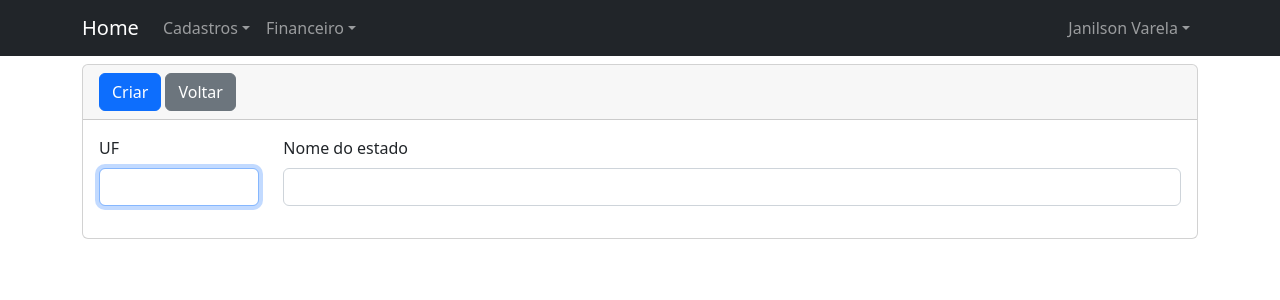
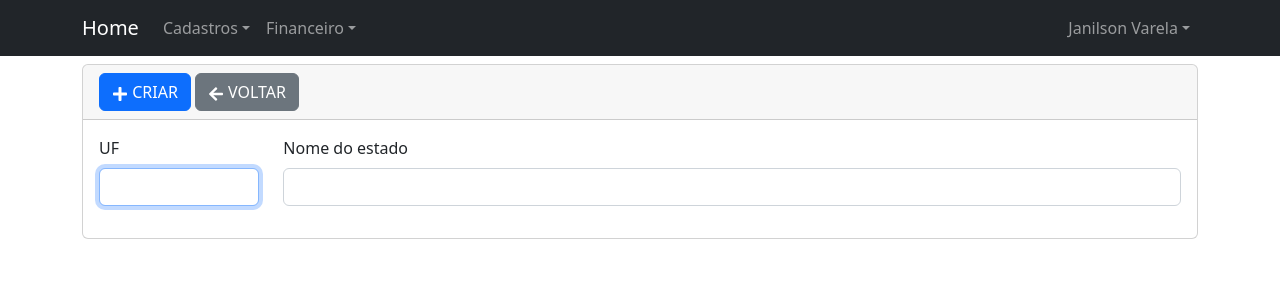
Before and after one commit to jvsjanilson/webfin-react, a React (Vite) app: page /estados/create in a window 1280 px wide. Shown: the top 300 px of the page. Built offline with nearby package versions, Linux system fonts and the light colour scheme.

Commit message:
feat: melhorando o visual do form estado

```diff
--- a/src/pages/Estado/create.jsx
+++ b/src/pages/Estado/create.jsx
@@ -6,6 +6,7 @@ import { useParams } from 'react-router-dom';
 import { Formik, Form } from 'formik';
 import * as Yup from 'yup';
 import api from '../../config/api';
+import { FaArrowLeft, FaPlus, FaSave } from "react-icons/fa";
 
 const CreateEstado = (props) => {
 
@@ -97,17 +98,19 @@ const CreateEstado = (props) => {
         >
         {({
            handleChange,
+           handleBlur,
            values,
            errors,
+           touched
 
         }) => (
 
             <Form >
                 <Card >
                     <Card.Header>
-                        <Button className='me-1' type='submit' variant="primary">Criar</Button>
+                        <Button className='me-1'  type='submit' variant={ _id ? 'success' : 'primary' }>{(_id? (<FaSave/>) : (<FaPlus/>))} { _id ? 'SALVAR' : 'CRIAR' }</Button>
                         <LinkContainer to="/estados">
-                            <Button variant="secondary">Voltar</Button>
+                            <Button  variant="secondary"><FaArrowLeft/> VOLTAR</Button>
                         </LinkContainer>
                     </Card.Header>
                     <Card.Body>
@@ -118,6 +121,7 @@ const CreateEstado = (props) => {
                                 <FormBootstrap.Control
                                         autoFocus type="text" value={values.uf} onChange={handleChange}
                                         isInvalid={!!errors.uf}
+
                                     />
                                 <FormBootstrap.Control.Feedback type="invalid">
                                     {errors.uf}
@@ -131,6 +135,7 @@ const CreateEstado = (props) => {
                                 <FormBootstrap.Control type="text" value={values.nome} onChange={handleChange}
                                     isInvalid={!!errors.nome}
                                 />
+
                                 <FormBootstrap.Control.Feedback type="invalid">
                                     {errors.nome}
                                 </FormBootstrap.Control.Feedback>
```
